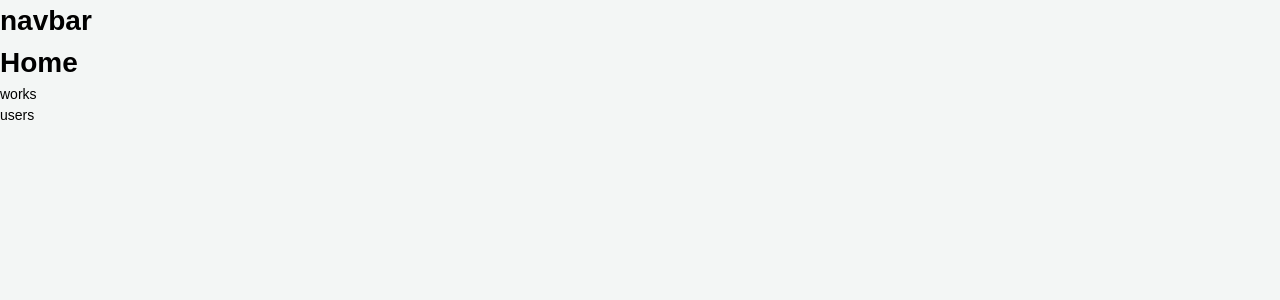
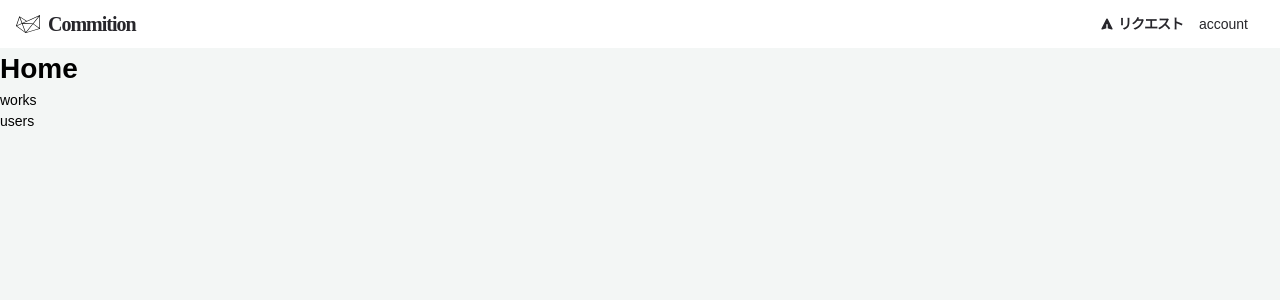
Before and after one commit to negisan/commition_app, a React (Create React App) app in the folder client/: page / in a window 1280 px wide. Shown: the top 300 px of the page. Built offline with nearby package versions, Linux system fonts and the light colour scheme.

Commit message:
[add]Navbarの実装

```diff
--- a/client/src/components/Navbar.tsx
+++ b/client/src/components/Navbar.tsx
@@ -1,11 +1,74 @@
 import React from 'react'
+import { useAuthStateContext } from '../context/auth.context'
+import styled from 'styled-components'
+import { Link } from 'react-router-dom'
+import { SiCheckio } from 'react-icons/si'
+import { HiPaperAirplane } from 'react-icons/hi'
 
 const Navbar = () => {
+  const { user } = useAuthStateContext()
   return (
-    <div>
-      <h1>navbar</h1>
-    </div>
+    <Wrapper>
+      <Logo>
+        <SiCheckio size={24} />
+        <Link to={'/'}>Commition</Link>
+      </Logo>
+      <NavItemsRight>
+        <RequestLinkContainer>
+          <Link to={'/requests'}>
+            <HiPaperAirplane />
+            リクエスト
+          </Link>
+        </RequestLinkContainer>
+        <Link to={'/account'}>account</Link>
+        <p>{user?.name}</p>
+      </NavItemsRight>
+    </Wrapper>
   )
 }
 
+const Logo = styled.div`
+  display: flex;
+  a {
+    font-family: cursive;
+    color: var(--clr-grey-1);
+    font-size: 1.25rem;
+    font-weight: 700;
+    letter-spacing: -1px;
+  }
+  svg {
+    align-self: center;
+    margin-right: 0.5rem;
+  }
+`
+
+const RequestLinkContainer = styled.div`
+  a {
+    display: flex;
+    font-weight: 600;
+    letter-spacing: -1px;
+    svg {
+      align-self: center;
+      margin-right: 0.25rem;
+    }
+  }
+`
+
+const NavItemsRight = styled.div`
+  display: flex;
+  gap: 1rem;
+  a {
+    color: var(--clr-grey-1);
+  }
+`
+
+const Wrapper = styled.div`
+  display: flex;
+  justify-content: space-between;
+  align-items: center;
+  height: 3rem;
+  padding: 0 1rem;
+  background: var(--clr-white);
+`
+
 export default Navbar
```
